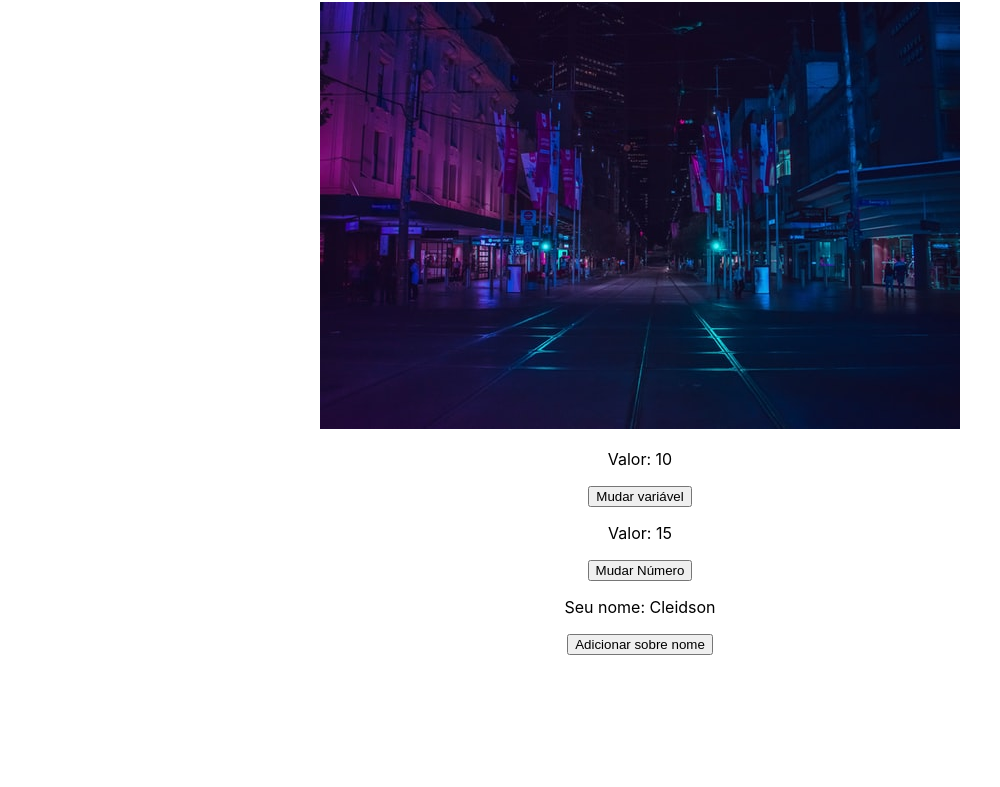
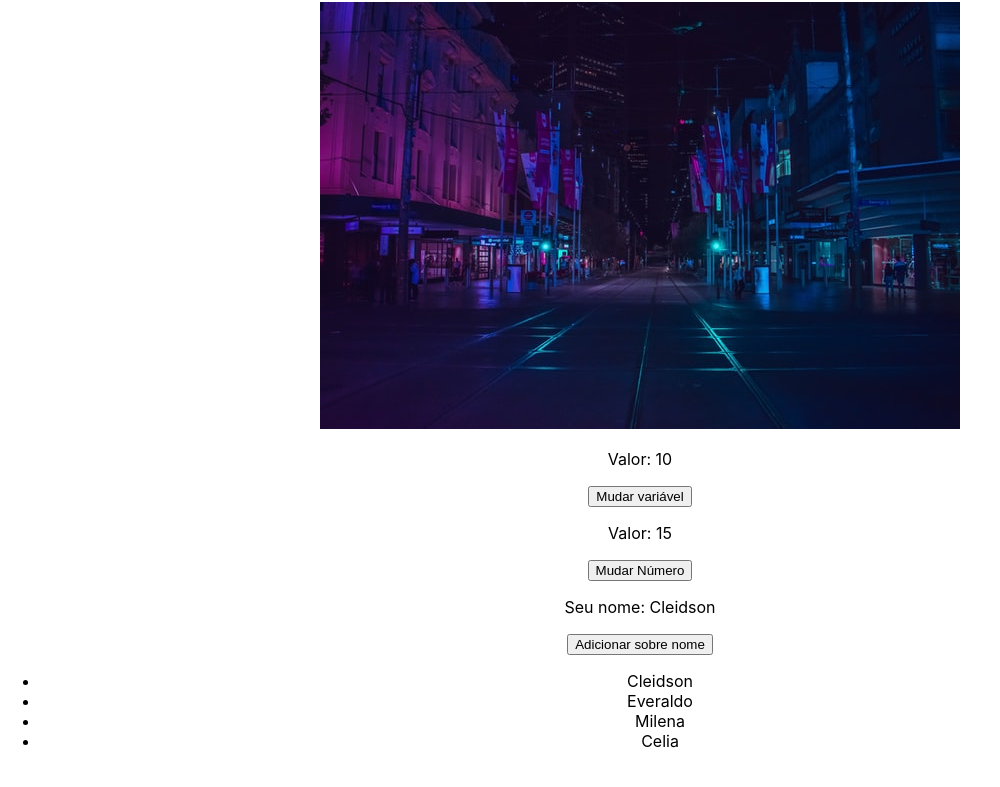
Before and after one commit to CFias/react, a React (Create React App) app in the folder 3_SECTION3/section3/: page / in a window 1280 px wide. Shown: the part 511-1298 px from the top of the page, without its empty margins (0-1000 px from the left). Before the commit the page ends 1216 px from the top, so only its background shows below. Built offline with nearby package versions, Linux system fonts and the light colour scheme.

Commit message:
Update App.js

```diff
--- a/3_SECTION3/section3/src/App.js
+++ b/3_SECTION3/section3/src/App.js
@@ -1,5 +1,6 @@
 import './App.css';
 import City from './assets/city.jpg'
+import ListRender from './components/ListRender';
 import ManageData from './components/ManageData';
 
 function App() {
@@ -16,6 +17,7 @@ function App() {
         </div>
         <div>
           <ManageData />
+          <ListRender />
         </div>
     </div>
   );
```
